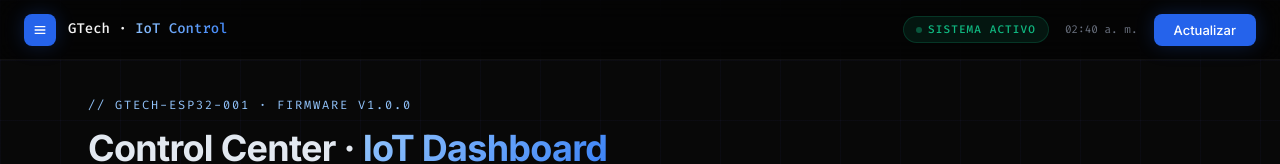
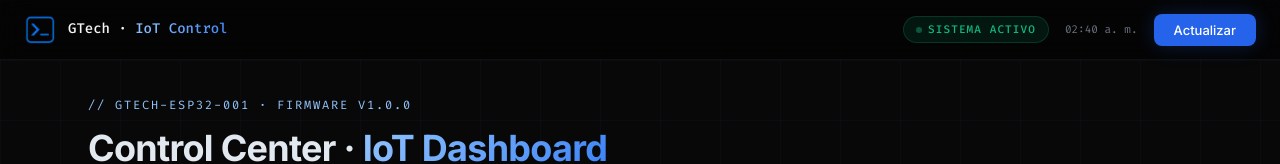
Before and after one commit to guillermoSoftwareEngineer/esp32-rfid-iot-telemetry, a plain HTML site: page Dashboard HTMLJS/index.html in a window 1280 px wide. Shown: the top 164 px of the page. Drawn offline with Linux system fonts and the light colour scheme; no server answers.

Commit message:
send upgrade with favicon and logo

```diff
--- a/Dashboard HTMLJS/index.html
+++ b/Dashboard HTMLJS/index.html
@@ -4,6 +4,7 @@
   <meta charset="UTF-8">
   <meta name="viewport" content="width=device-width, initial-scale=1.0">
   <title>GTech — IoT Control Center</title>
+  <link rel="icon" type="image/png" href="images/favicon.png">
   <link href="https://fonts.googleapis.com/css2?family=Inter:wght@300;400;500;600;700&family=Fira+Code:wght@400;500&display=swap" rel="stylesheet">
   <style>
     :root {
@@ -77,13 +78,12 @@
 
     .nav-logo {
       width: 32px; height: 32px;
-      background: var(--color-brand-blue);
       border-radius: 8px;
       display: flex; align-items: center; justify-content: center;
-      box-shadow: 0 0 20px rgba(37, 99, 235, 0.25);
+      overflow: hidden;
     }
 
-    .nav-logo svg { width: 16px; height: 16px; fill: #fff; }
+    .nav-logo img { width: 32px; height: 32px; object-fit: contain; display: block; }
 
     .nav-title {
       font-family: var(--font-mono);
@@ -447,7 +447,7 @@
   <nav>
     <div class="nav-brand">
       <div class="nav-logo">
-        <svg viewBox="0 0 24 24"><path d="M4 6h16v2H4zm0 5h16v2H4zm0 5h16v2H4z"/></svg>
+        <img src="images/logo.png" alt="GTech Logo">
       </div>
       <span class="nav-title">GTech · <span>IoT Control</span></span>
     </div>
```
Also changed, not shown: Dashboard HTMLJS/images/favicon.png (added), Dashboard HTMLJS/images/logo.png (added).
